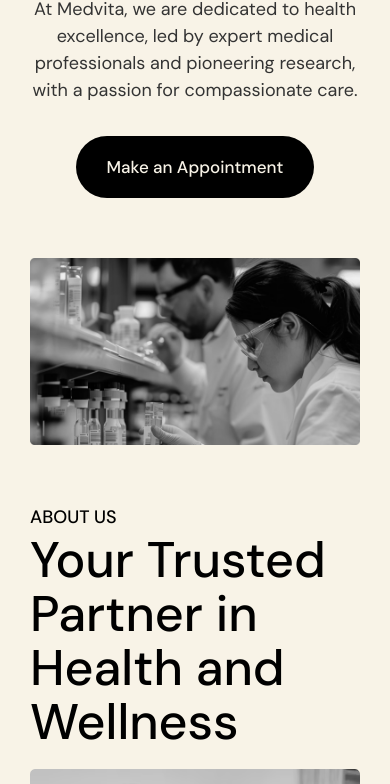
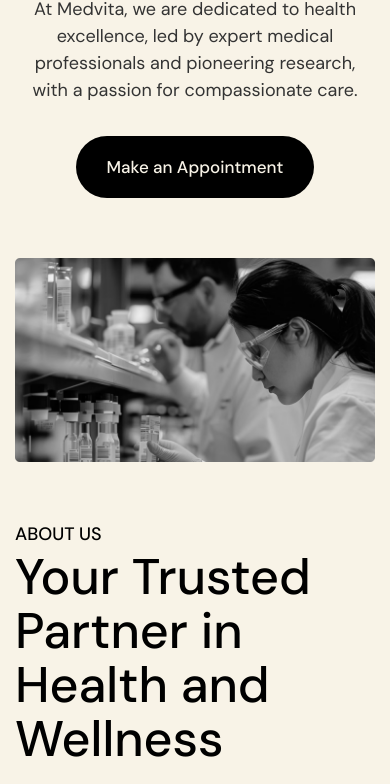
Before and after one commit to nimra-Jutt/medvita, a plain HTML site: page index.html in a window 390 px wide. Shown: the part 355-1139 px from the top of the page. Drawn offline with nearby package versions, Linux system fonts and the light colour scheme.

Commit message:
fix-main-container

```diff
--- a/assets/css/common.css
+++ b/assets/css/common.css
@@ -871,6 +871,10 @@ body {
 /* ---------- Commonn Classes Start ---------- */
 
 /* ---------- Page Header Area Start---------- */
+.main-container {
+    padding-left: 15px;
+    padding-right: 15px;
+}
 .top-heading-wrapper{
     margin-bottom: 20px;
 }
--- a/assets/js/custom.js
+++ b/assets/js/custom.js
@@ -7,7 +7,7 @@ menuBtn.addEventListener('click', function menuResponsive() {
     menuBtn.classList.toggle('menu-active');
     menu.classList.toggle('active');
 
-    menuResponsive();
+    // menuResponsive();
 });
 
 
```
